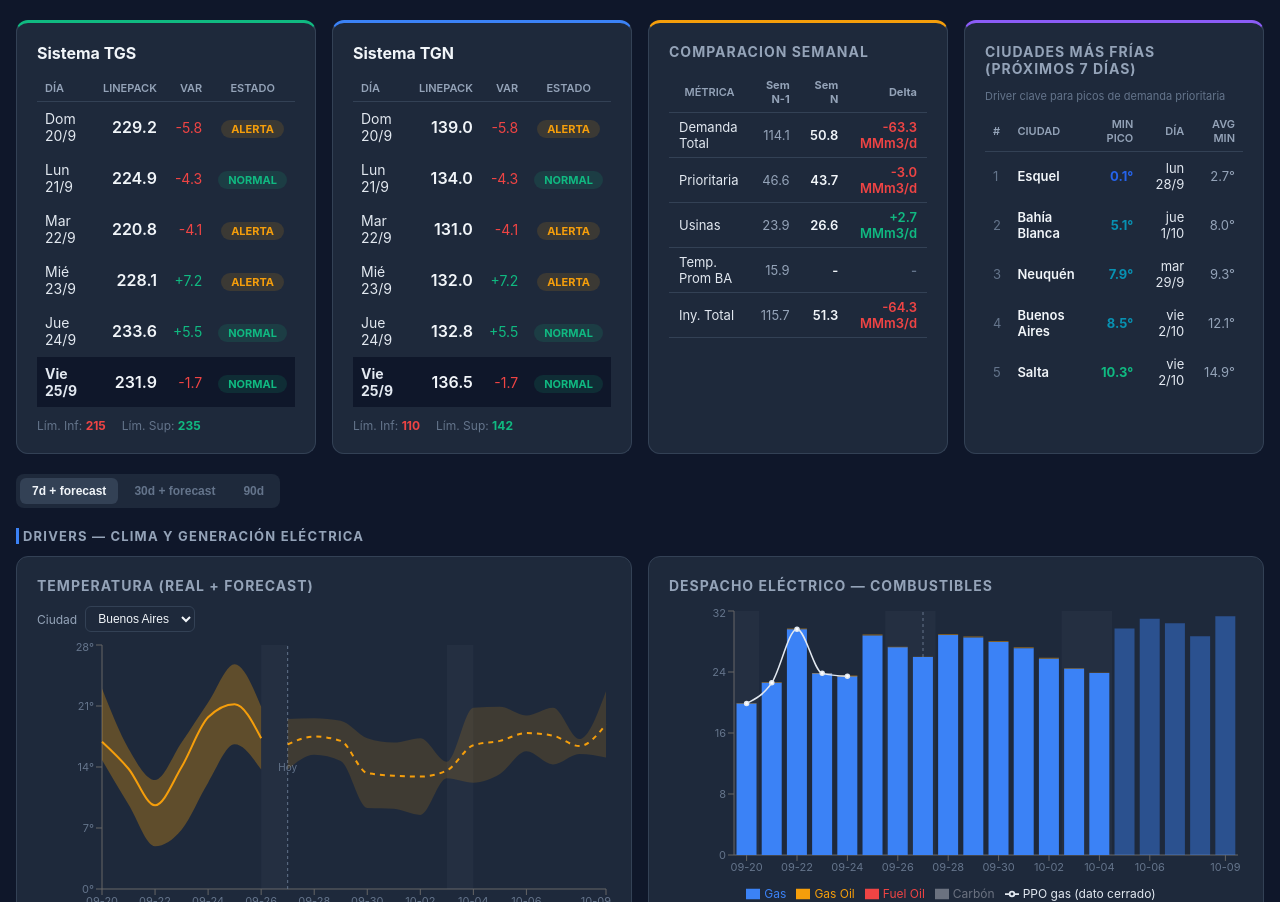
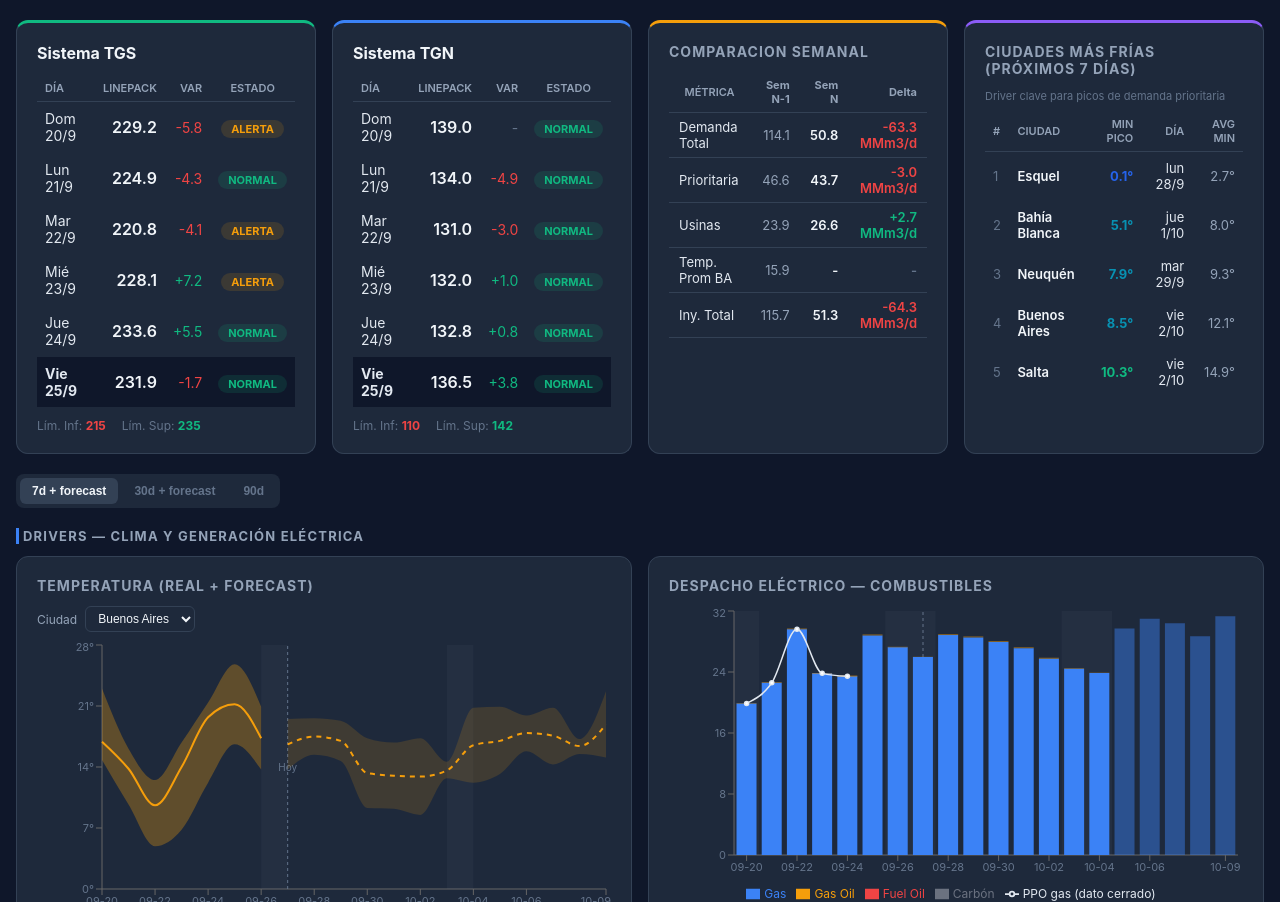
Before and after one commit to RodrigoManassero/estado-sistema-gas-rodrigo, a React (Vite) app: page / in a window 1280 px wide. Shown: the part 1853-2755 px from the top of the page. Built offline with nearby package versions, Linux system fonts and the light colour scheme.

Commit message:
Refactor SystemPanel for strict filtering and extraction

```diff
--- a/src/components/SystemPanel.tsx
+++ b/src/components/SystemPanel.tsx
@@ -38,9 +38,9 @@ function fmtDate(d: string) {
 }
 
 export default function SystemPanel({ title, color, data, linepackKey, varKey, limInfKey, limSupKey, estadoKey, estByDate }: Props) {
-  // 1. Filtrar únicamente filas que tengan valor real de linepack (no nulo)
+  // 1. Filtrar únicamente filas que tengan valor real de linepack para la clave específica
   const rowsWithRealLinepack = data.filter(d => {
-    const val = (d as any)[linepackKey] ?? (d as any).linepack_tgs ?? (d as any).linepack_tgs_dia_actual ?? (d as any).linepack_tgn
+    const val = (d as any)[linepackKey]
     return val !== undefined && val !== null
   })
 
@@ -61,10 +61,10 @@ export default function SystemPanel({ title, color, data, linepackKey, varKey, l
   // Tomar los últimos 6 días con datos reales
   const last6 = [...new Set([...realDates, ...estDates])].sort().slice(-6)
 
-  // Obtener límites
-  const lastRealRow = [...validData].reverse().find(d => (d as any)[limInfKey] != null || (d as any).lim_inf_tgs != null || (d as any).lim_inf_tgn != null)
-  const limInf = ((lastRealRow as any)?.[limInfKey] ?? (lastRealRow as any)?.lim_inf_tgs ?? (lastRealRow as any)?.lim_inf_tgn ?? 215) as number | null
-  const limSup = ((lastRealRow as any)?.[limSupKey] ?? (lastRealRow as any)?.lim_sup_tgs ?? (lastRealRow as any)?.lim_sup_tgn ?? 235) as number | null
+  // Obtener límites estrictos según la clave enviada
+  const lastRealRow = [...validData].reverse().find(d => (d as any)[limInfKey] != null)
+  const limInf = ((lastRealRow as any)?.[limInfKey] ?? null) as number | null
+  const limSup = ((lastRealRow as any)?.[limSupKey] ?? null) as number | null
 
   return (
     <div style={{ ...s.panel, borderTop: `3px solid ${color}` }}>
@@ -82,43 +82,28 @@ export default function SystemPanel({ title, color, data, linepackKey, varKey, l
           {last6.map((fecha, i) => {
             const row = byDate.get(fecha) ?? {}
 
-            // Extracción de Linepack
-            const real = (row[linepackKey] ?? row.linepack_tgs ?? row.linepack_tgs_dia_actual ?? row.linepack_tgn ?? null) as number | null
+            // Extracción estricta de Linepack
+            const real = (row[linepackKey] ?? null) as number | null
             const est = estByDate?.get(fecha) ?? null
             const val = real ?? est
             const isEst = real == null && est != null
 
-            // Extracción de Variación desde claves del JSON
-            const rawVarVal = (
-              row[varKey] ??
-              row.linepack_tgs_variacion ??
-              row.var_linepack_tgs ??
-              row.linepack_tgn_variacion ??
-              row.var_linepack_tgn ??
-              row.var_tgn ??
-              row.variacion ??
-              null
-            ) as number | null
+            // Extracción estricta de Variación
+            const rawVarVal = (row[varKey] ?? null) as number | null
 
-            // Cálculo de respaldo: si no viene la variación en el JSON, la calcula restando el linepack del día anterior
+            // Cálculo de respaldo: si no viene variación explícita, se resta con el día anterior del MISMO sistema
             let varVal = rawVarVal
             if (varVal == null && val != null && i > 0) {
               const prevFecha = last6[i - 1]
               const prevRow = byDate.get(prevFecha) ?? {}
-              const prevVal = (prevRow[linepackKey] ?? prevRow.linepack_tgs ?? prevRow.linepack_tgn ?? null) as number | null
+              const prevVal = (prevRow[linepackKey] ?? null) as number | null
               if (prevVal != null) {
                 varVal = val - prevVal
               }
             }
 
-            // Extracción de Estado (Dando prioridad a las claves explícitas de estado de sistema)
-            const estadoVal = (
-              row.estado_tgs ??
-              row.estado_tgn ??
-              (estadoKey ? row[estadoKey] : null) ??
-              row.estado ??
-              null
-            ) as string | null
+            // Extracción estricta de Estado según la clave recibida
+            const estadoVal = (estadoKey ? row[estadoKey] : null) as string | null
 
             const st = isEst ? null : (estadoVal ? s.estadoBadge(estadoVal) : s.status(val, limInf, limSup))
             const isLast = i === last6.length - 1
```
